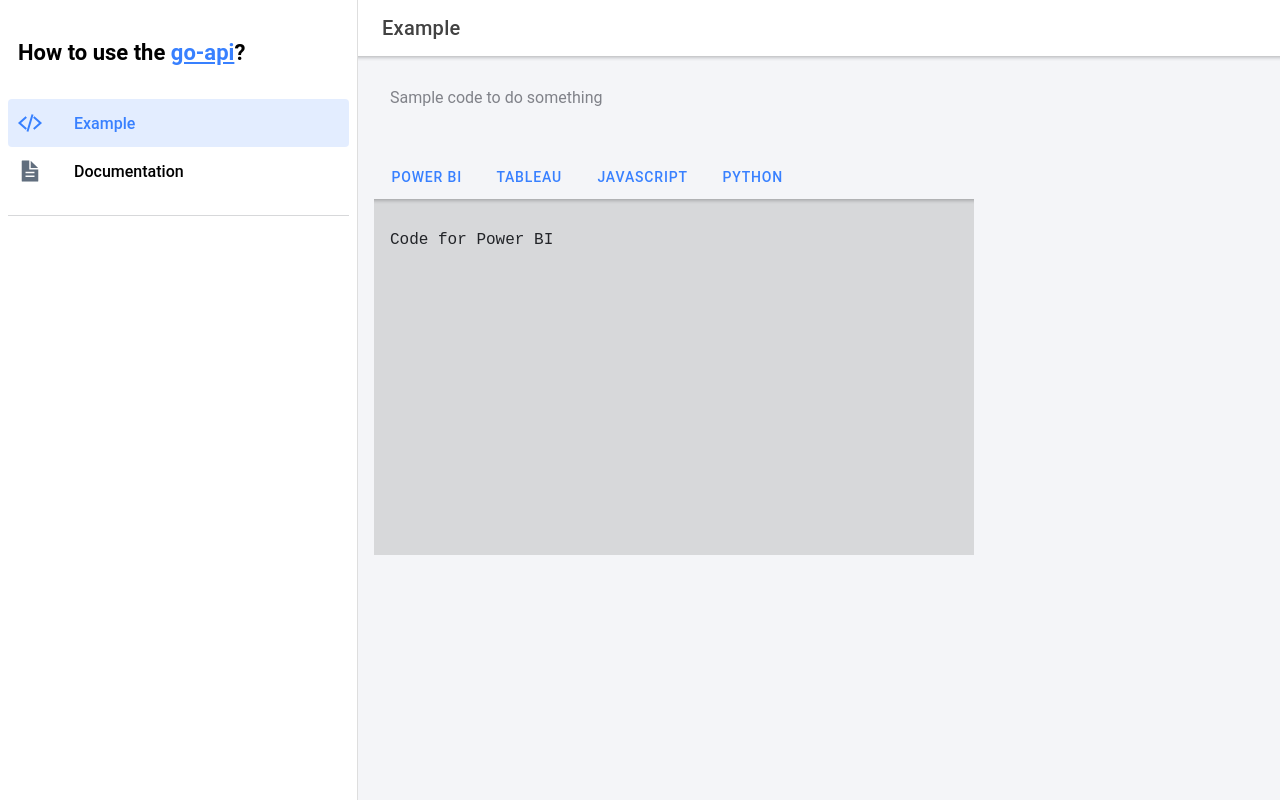
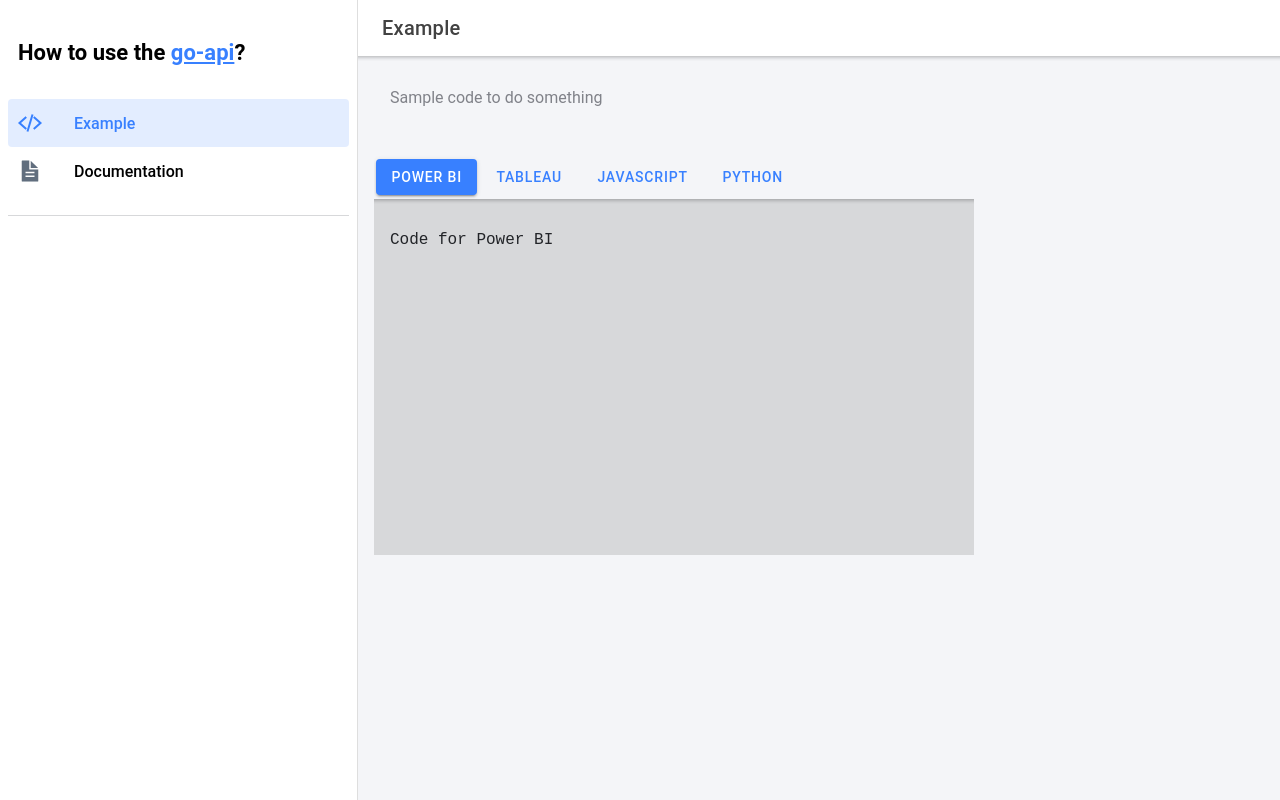
Before and after one commit to IFRCGo/how-to-use-the-go-api, a React (Create React App) app: page / in a window 1280 px wide. Built offline with nearby package versions, Linux system fonts and the light colour scheme.

Commit message:
feat: highlight selected language

```diff
--- a/src/components/CodeContainer.tsx
+++ b/src/components/CodeContainer.tsx
@@ -20,7 +20,11 @@
                     return (
                         <IonButton
                             key={languageIndex}
-                            fill="clear"
+                            fill={
+                                selectedLanguage === language
+                                    ? "solid"
+                                    : "clear"
+                            }
                             onClick={() => setSelectedLanguage(language)}
                         >
                             {language}
```
